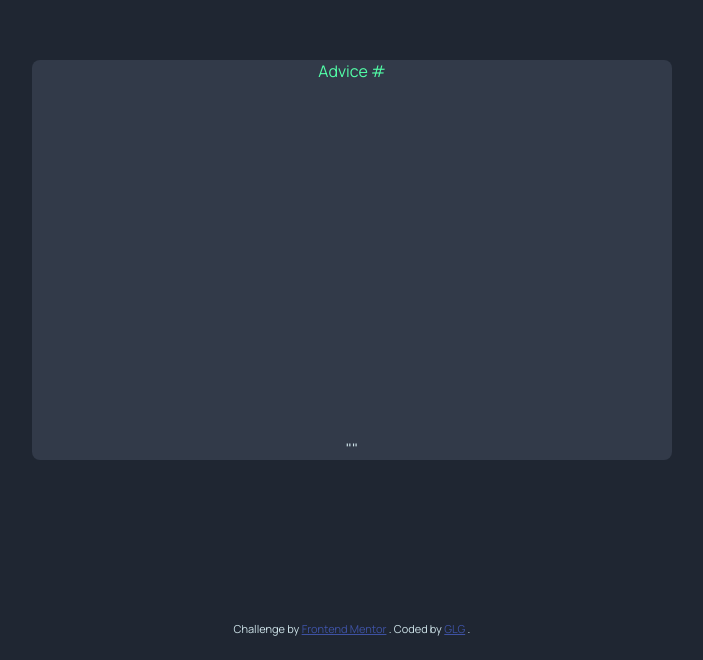
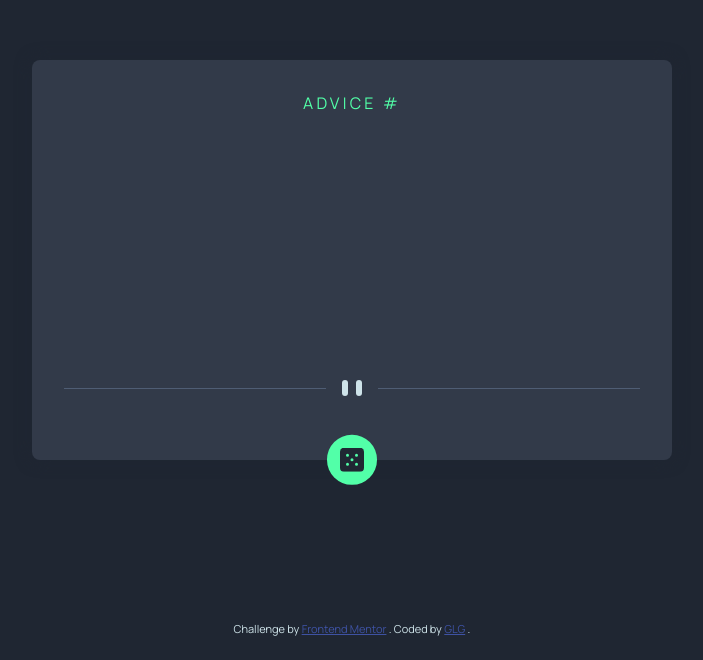
Before and after one commit to glg-dev/FrontendMentor-advice-generator-app-main, a plain HTML site: page index.html in a window 1280 px wide. Shown: the part 140-800 px from the top of the page, without its empty margins (288-991 px from the left). Drawn offline with Linux system fonts and the light colour scheme; no server answers.

Commit message:
desktop design

```diff
--- a/index.html
+++ b/index.html
@@ -19,14 +19,19 @@
 
   <main class="advice-wrapper">
     <div class="advice-id">
-      Advice #<!-- Advice ID goes here -->
+      Advice # <span id="advice-id"></span>
     </div>
 
+    <div class="advice-content">
+      <span id="advice-text"></span>
+    </div>
 
-    "<!-- Advice text goes here -->"
+    <div class="pattern-divider"></div>
 
+    <div class="dice" id="quote-generator">
+      <img src="./images/icon-dice.svg" alt="generator-icon">
+    </div>
   </main>
-
 
   <div class="attribution">
     Challenge by <a href="https://www.frontendmentor.io?ref=challenge" target="_blank">Frontend Mentor</a>.
--- a/script.js
+++ b/script.js
@@ -0,0 +1,16 @@
+const adviceId = document.getElementById("advice-id")
+const adviceText = document.getElementById("advice-text")
+const quoteGenerator = document.getElementById("quote-generator")
+
+const fetchAdvice = async () => {
+  await fetch("https://api.adviceslip.com/advice")
+    .then((res) => res.json())
+    .then((res) => {
+      adviceId.textContent = res.slip.id
+      adviceText.textContent = `" ${res.slip.advice} "`
+    })
+}
+
+quoteGenerator.addEventListener("click", () => fetchAdvice())
+
+fetchAdvice()
--- a/style.css
+++ b/style.css
@@ -27,6 +27,7 @@ body {
 }
 
 .advice-wrapper {
+  position: relative;
   display: flex;
   flex-direction: column;
   justify-content: space-between;
@@ -34,10 +35,44 @@ body {
   border-radius: 8px;
   height: 50%;
   width: 50%;
+  padding: 2rem 2rem 4rem;
   background-color: var(--dark-grayish-blue);
+  box-shadow: 0 0 16px var(--dark-blue);
+  text-align: center;
 }
 .advice-id {
+  text-transform: uppercase;
+  letter-spacing: .2rem;
   color: var(--neon-green);
+}
+.advice-content {
+  font-size: 28px;
+  font-weight: 800;
+}
+.pattern-divider {
+  /* display: flex;
+  justify-content: center;
+  align-items: center; */
+  width: 100%;
+  height: 1rem;
+  background: url(./images/pattern-divider-desktop.svg) center center;
+}
+.dice {
+  position: absolute;
+  display: flex;
+  justify-content: center;
+  align-items: center;
+  bottom: 0;
+  transform: translateY(50%);
+  padding: .8rem;
+  border-radius: 50%;
+  background-color: var(--neon-green);
+  transition: .2s ease;
+  cursor: pointer;
+}
+.dice:hover {
+  filter: brightness(110%);
+  box-shadow: 0 0 8px var(--neon-green);
 }
 
 .attribution {
```
